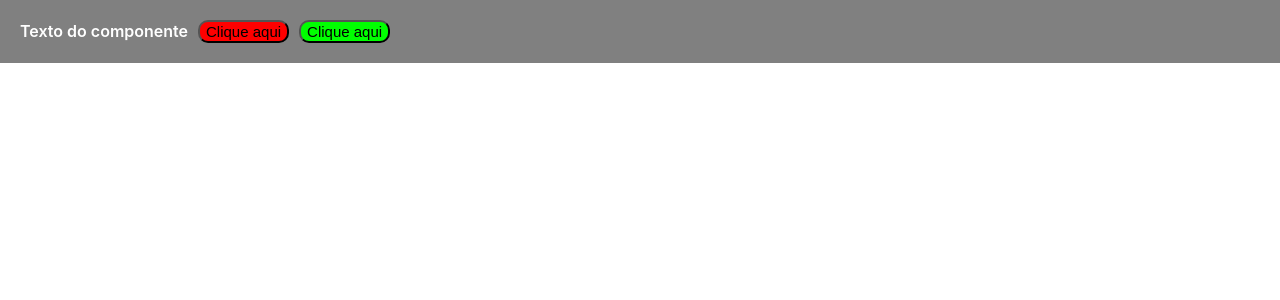
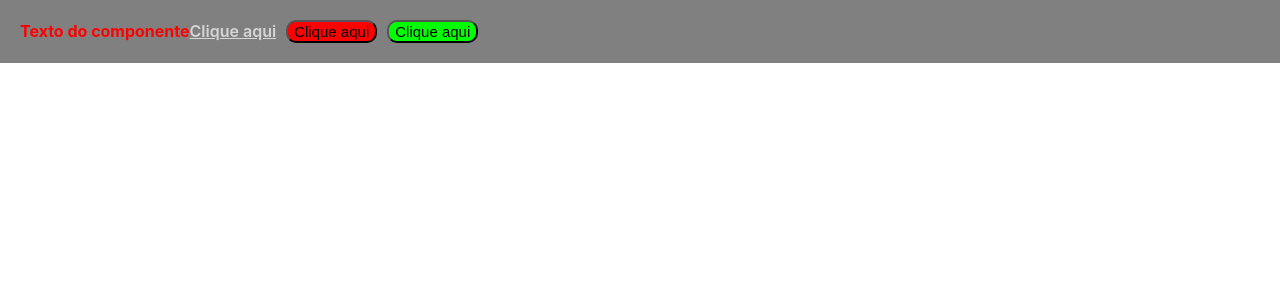
Before and after one commit to FelipeSaadi/Estudos, a React (Vite) app in the folder React/Modulo 1/react-vite-first/: page / in a window 1280 px wide. Shown: the top 300 px of the page. Built offline with nearby package versions, Linux system fonts and the light colour scheme.

Commit message:
React - Estilizando Componentes Filhos

```diff
--- a/React/Modulo 1/react-vite-first/src/App.tsx
+++ b/React/Modulo 1/react-vite-first/src/App.tsx
@@ -5,7 +5,9 @@ import * as C from './AppStyles'
 const App = () => {
   return (
       <C.Container bg="grey">
-        Texto do componente
+        <span>Texto do componente</span>
+
+        <a href="" className='link'>Clique aqui</a>
         <C.Button bg="#ff0000" small>Clique aqui</C.Button>
         <C.Button bg="#00ff00" small>Clique aqui</C.Button>
       </C.Container>
--- a/React/Modulo 1/react-vite-first/src/AppStyles.ts
+++ b/React/Modulo 1/react-vite-first/src/AppStyles.ts
@@ -9,6 +9,19 @@ export const Container = styled.div<ContainerProps>`
     color: white;
     font-weight: 600;
     padding: 20px;
+
+    span {
+        font-weight: bold;
+        color: red;
+    }
+
+    .link {
+        color: #d5d5d5;
+
+        &:hover {
+            color: #2b2b2b;
+        }
+    }
 `;
 
 type ButtonProps = {
```
